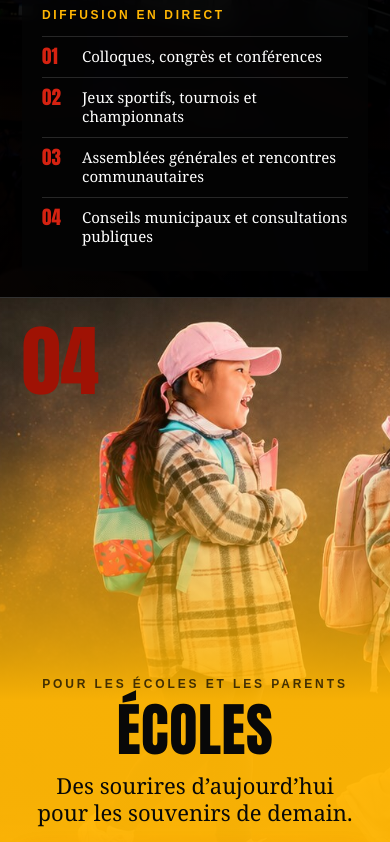
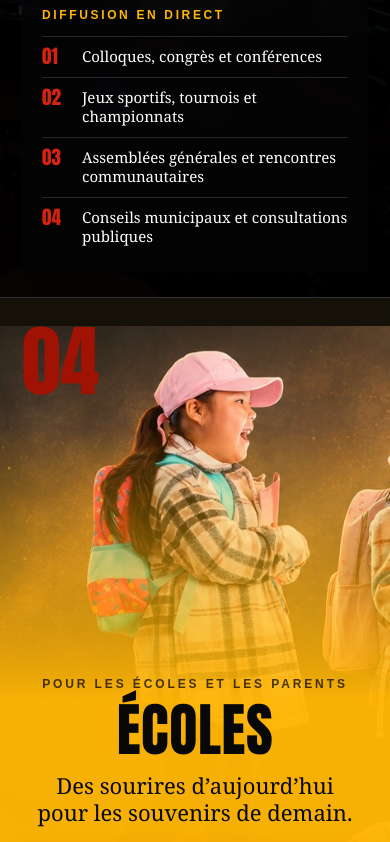
Before and after one commit to behnjproductions/behn-j-productions-site, a React (Vite) app: page / in a window 390 px wide. Shown: the part 2995-3837 px from the top of the page. Built offline with nearby package versions, Linux system fonts and the light colour scheme; a web font is replaced by a local one.

Commit message:
Lower school photo framing on mobile

```diff
--- a/src/styles.css
+++ b/src/styles.css
@@ -123,7 +123,7 @@ button { color:inherit; }
   .chapter,.chapter--media{display:block;min-height:auto}.chapter__number{position:relative;min-height:130px;display:flex;align-items:center;gap:22px;padding:24px 22px;border-right:0;border-bottom:1px solid rgba(255,255,255,.12)}.chapter__number strong{font-size:76px}.chapter__number span{margin-top:0}.chapter__heading{padding:35px 22px}.chapter__heading h2,.media-copy h2{font-size:58px}
   .photo-triptych{min-height:920px;grid-template-columns:1fr;grid-template-rows:repeat(3,1fr)}.photo-triptych>img{display:none}.photo-triptych button{border-right:0;border-bottom:1px solid rgba(255,255,255,.4)}.photo-triptych button:nth-of-type(1){background:linear-gradient(180deg,transparent,#000),url('/assets/photography-triptych.png') left center/300% 100% no-repeat}.photo-triptych button:nth-of-type(2){background:linear-gradient(180deg,transparent,#000),url('/assets/photography-triptych.png') center center/300% 100% no-repeat}.photo-triptych button:nth-of-type(3){background:linear-gradient(180deg,transparent,#000),url('/assets/photography-triptych.png') right center/300% 100% no-repeat}
   .chapter--media{min-height:620px}.chapter--media .chapter__number{position:relative;z-index:3}.chapter--media>img{object-position:64% center}.chapter--diffusion>img{object-position:70% center}.media-shade,.chapter--diffusion .media-shade{background:linear-gradient(180deg,rgba(0,0,0,.15) 15%,rgba(0,0,0,.94) 72%)}.media-copy{position:relative;z-index:2;min-height:490px;display:flex;flex-direction:column;justify-content:flex-end;padding:180px 22px 40px}
-  .school-feature{min-height:640px}.school-feature>img{object-position:65% top}.school-feature__wash{background:linear-gradient(180deg,rgba(255,182,4,.05) 20%,rgba(255,182,4,.96) 63%)}.school-feature__number{left:22px;top:24px;font-size:78px}.school-feature__content{position:absolute;bottom:0;width:100%;padding:25px 22px 36px}.school-feature__note{display:none}
+  .school-feature{min-height:640px}.school-feature>img{top:28px;bottom:auto;height:calc(100% + 28px);object-position:65% top}.school-feature__wash{background:linear-gradient(180deg,rgba(255,182,4,.05) 20%,rgba(255,182,4,.96) 63%)}.school-feature__number{left:22px;top:24px;font-size:78px}.school-feature__content{position:absolute;bottom:0;width:100%;padding:25px 22px 36px}.school-feature__note{display:none}
   .trust{grid-template-columns:1fr;gap:34px;padding:46px 24px}.local-pride{padding-left:28px}.closing{min-height:560px;text-align:left;place-items:end start}.closing>img{object-position:68% center}.closing__shade{background:linear-gradient(180deg,rgba(0,0,0,.12),rgba(0,0,0,.88))}.closing__content{padding:0 22px 46px}.closing h2{font-size:64px}
   .footer{grid-template-columns:1fr;gap:24px;padding:34px 24px}.footer>img{width:145px}.footer-links{flex-wrap:wrap}.modal form{grid-template-columns:1fr}.modal label:nth-child(4),.modal-submit{grid-column:auto}
 }
```
